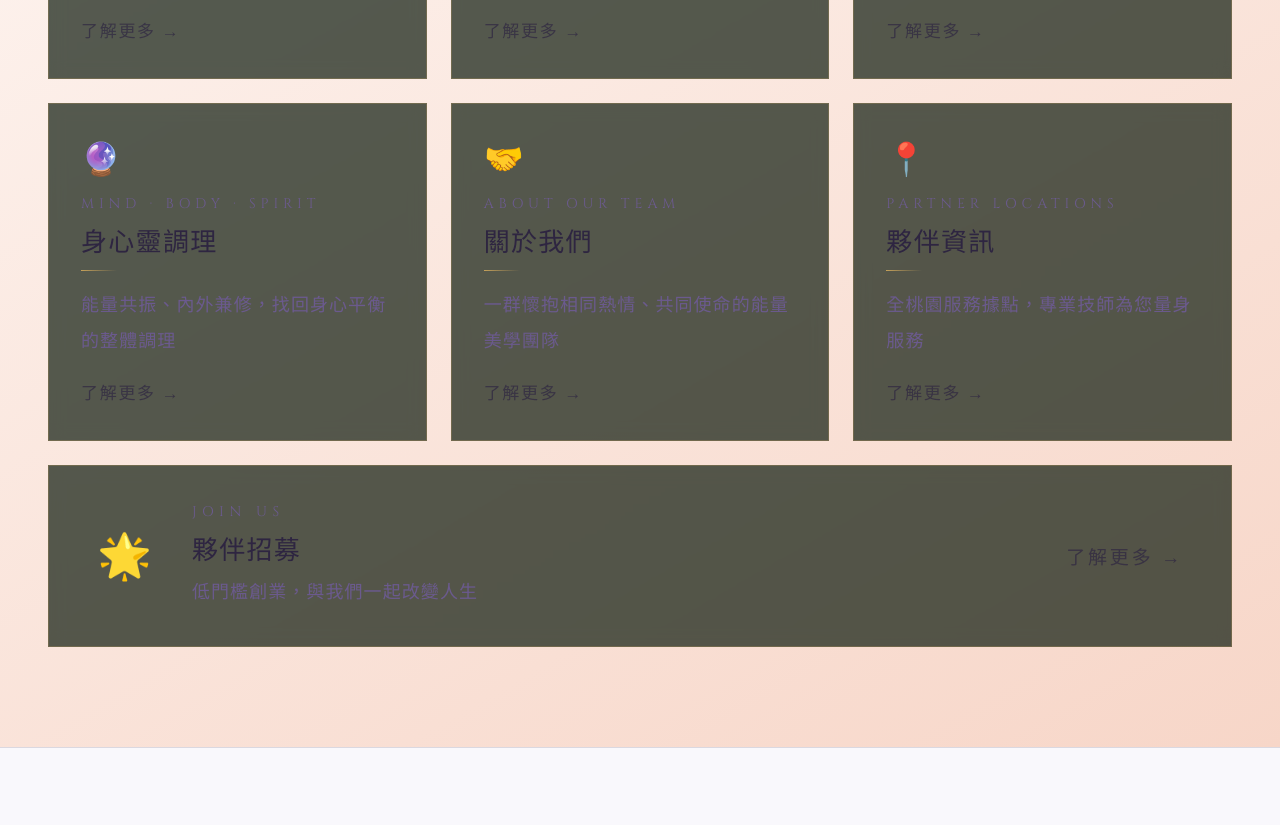
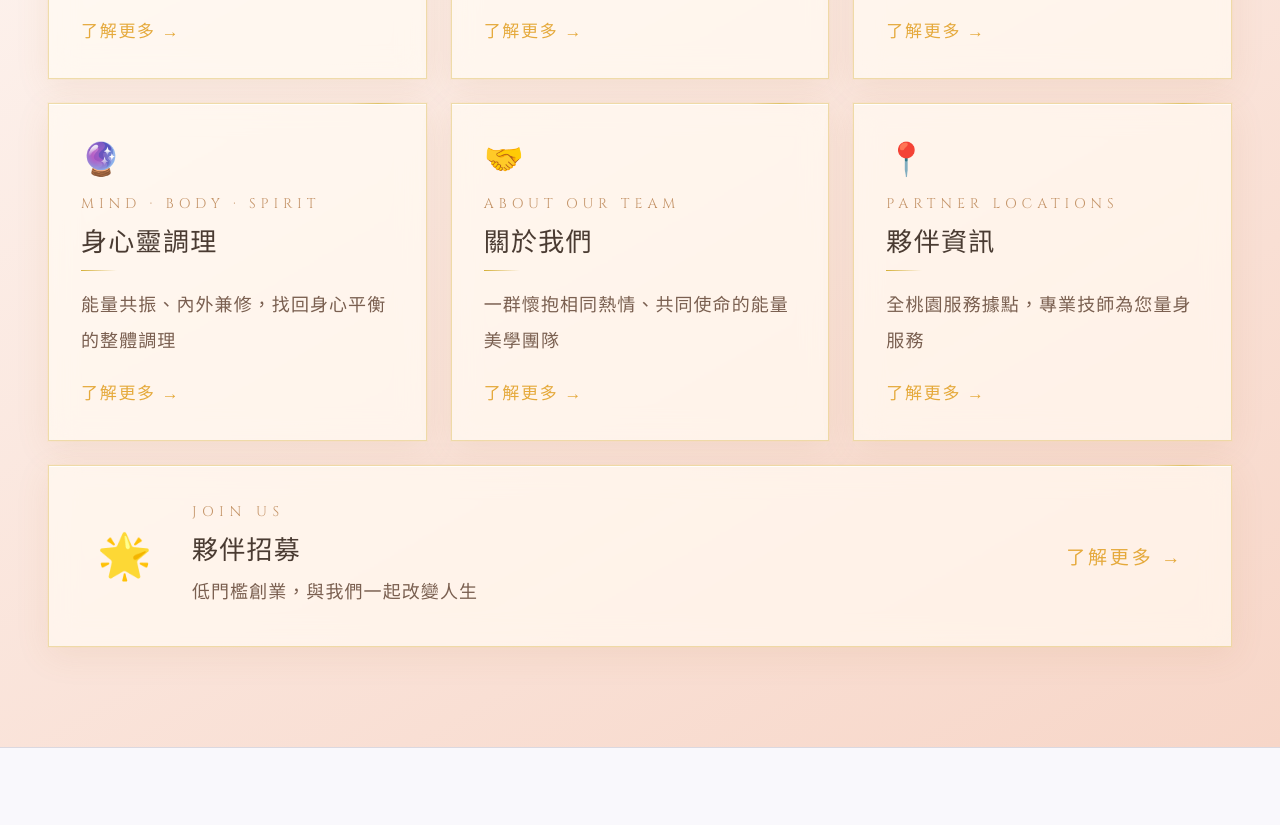
Before and after one commit to acandy135789-design/mgd-beauty, a website: page index.html in a window 1280 px wide. Shown: the part 1486-2311 px from the top of the page. Drawn offline with nearby package versions, Linux system fonts and the light colour scheme.

Commit message:
Apply Glassmorphism cards: frosted glass, gold border, amber text, golden CTA

```diff
--- a/index.bundle.js
+++ b/index.bundle.js
@@ -299,40 +299,40 @@ const _jsxFileName = "";
               , sections.slice(0, 6).map((s, i) => (
                 React.createElement('a', { key: s.title, href: s.href, style: { textDecoration: 'none' }, __self: this, __source: {fileName: _jsxFileName, lineNumber: 302}}
                   , React.createElement('div', { className: `ing-circle reveal delay-${(i % 3) + 1}`, style: {
-                    background: 'rgba(13,26,14,0.7)', padding: '36px 32px',
-                    backdropFilter: 'blur(8px)', height: '100%',
-                    transition: 'border-color 0.3s, background 0.3s',
+                    background: 'rgba(255,252,245,0.68)', padding: '36px 32px',
+                    backdropFilter: 'blur(14px) saturate(1.3)', WebkitBackdropFilter: 'blur(14px) saturate(1.3)', height: '100%',
+                    transition: 'border-color 0.3s, background 0.3s, box-shadow 0.3s',
                   },
-                    onMouseEnter: e => e.currentTarget.style.background = 'rgba(13,26,14,0.95)',
-                    onMouseLeave: e => e.currentTarget.style.background = 'rgba(13,26,14,0.7)', __self: this, __source: {fileName: _jsxFileName, lineNumber: 303}}
+                    onMouseEnter: e => e.currentTarget.style.background = 'rgba(255,250,238,0.85)',
+                    onMouseLeave: e => e.currentTarget.style.background = 'rgba(255,252,245,0.68)', __self: this, __source: {fileName: _jsxFileName, lineNumber: 303}}
 
                     , React.createElement('div', { style: { fontSize: 32, marginBottom: 16 }, __self: this, __source: {fileName: _jsxFileName, lineNumber: 311}}, s.icon)
-                    , React.createElement('div', { style: { fontFamily: 'Cinzel, serif', fontSize: 14, letterSpacing: '0.35em', color: '#6B5A8E', marginBottom: 8 }, __self: this, __source: {fileName: _jsxFileName, lineNumber: 312}}, s.en)
-                    , React.createElement('div', { style: { fontFamily: '"Cormorant Garamond", serif', fontSize: 26, fontWeight: 500, color: '#2E2541', letterSpacing: '0.05em', marginBottom: 12 }, __self: this, __source: {fileName: _jsxFileName, lineNumber: 313}}, s.title)
-                    , React.createElement('div', { style: { width: 36, height: 1, background: 'linear-gradient(90deg, #C5A059, transparent)', marginBottom: 16 }, __self: this, __source: {fileName: _jsxFileName, lineNumber: 314}} )
-                    , React.createElement('p', { style: { fontFamily: '"Noto Serif TC", serif', fontSize: 18, color: '#6B5A8E', lineHeight: 2, letterSpacing: '0.06em' }, __self: this, __source: {fileName: _jsxFileName, lineNumber: 315}}, s.desc)
-                    , React.createElement('div', { style: { marginTop: 20, fontFamily: '"Noto Serif TC", serif', fontSize: 17, color: 'rgba(46,37,65,0.7)', letterSpacing: '0.1em' }, __self: this, __source: {fileName: _jsxFileName, lineNumber: 316}}, "了解更多 →" )
+                    , React.createElement('div', { style: { fontFamily: 'Cinzel, serif', fontSize: 14, letterSpacing: '0.35em', color: '#C5956A', marginBottom: 8 }, __self: this, __source: {fileName: _jsxFileName, lineNumber: 312}}, s.en)
+                    , React.createElement('div', { style: { fontFamily: '"Cormorant Garamond", serif', fontSize: 26, fontWeight: 500, color: '#4A3B32', letterSpacing: '0.05em', marginBottom: 12 }, __self: this, __source: {fileName: _jsxFileName, lineNumber: 313}}, s.title)
+                    , React.createElement('div', { style: { width: 36, height: 1, background: 'linear-gradient(90deg, #D4AF37, transparent)', marginBottom: 16 }, __self: this, __source: {fileName: _jsxFileName, lineNumber: 314}} )
+                    , React.createElement('p', { style: { fontFamily: '"Noto Serif TC", serif', fontSize: 18, color: '#7A5F50', lineHeight: 2, letterSpacing: '0.06em' }, __self: this, __source: {fileName: _jsxFileName, lineNumber: 315}}, s.desc)
+                    , React.createElement('div', { style: { marginTop: 20, fontFamily: '"Noto Serif TC", serif', fontSize: 17, color: '#E5A93B', letterSpacing: '0.1em' }, __self: this, __source: {fileName: _jsxFileName, lineNumber: 316}}, "了解更多 →" )
                   )
                 )
               ))
             )
             , React.createElement('a', { href: sections[6].href, style: { textDecoration: 'none' }, __self: this, __source: {fileName: _jsxFileName, lineNumber: 321}}
               , React.createElement('div', { className: "ing-circle overview-last-card reveal"  , style: {
-                background: 'rgba(13,26,14,0.7)', padding: '36px 48px',
-                backdropFilter: 'blur(8px)',
+                background: 'rgba(255,252,245,0.68)', padding: '36px 48px',
+                backdropFilter: 'blur(14px) saturate(1.3)', WebkitBackdropFilter: 'blur(14px) saturate(1.3)',
                 display: 'flex', alignItems: 'center', gap: 40,
-                transition: 'background 0.3s',
+                transition: 'background 0.3s, box-shadow 0.3s',
               },
-                onMouseEnter: e => e.currentTarget.style.background = 'rgba(13,26,14,0.95)',
-                onMouseLeave: e => e.currentTarget.style.background = 'rgba(13,26,14,0.7)', __self: this, __source: {fileName: _jsxFileName, lineNumber: 322}}
+                onMouseEnter: e => e.currentTarget.style.background = 'rgba(255,250,238,0.85)',
+                onMouseLeave: e => e.currentTarget.style.background = 'rgba(255,252,245,0.68)', __self: this, __source: {fileName: _jsxFileName, lineNumber: 322}}
 
                 , React.createElement('div', { style: { fontSize: 44, flexShrink: 0 }, __self: this, __source: {fileName: _jsxFileName, lineNumber: 331}}, sections[6].icon)
                 , React.createElement('div', { style: { flex: 1 }, __self: this, __source: {fileName: _jsxFileName, lineNumber: 332}}
-                  , React.createElement('div', { style: { fontFamily: 'Cinzel, serif', fontSize: 14, letterSpacing: '0.4em', color: '#6B5A8E', marginBottom: 8 }, __self: this, __source: {fileName: _jsxFileName, lineNumber: 333}}, sections[6].en)
-                  , React.createElement('div', { style: { fontFamily: '"Cormorant Garamond", serif', fontSize: 26, fontWeight: 500, color: '#2E2541', letterSpacing: '0.05em' }, __self: this, __source: {fileName: _jsxFileName, lineNumber: 334}}, sections[6].title)
-                  , React.createElement('p', { style: { fontFamily: '"Noto Serif TC", serif', fontSize: 18, color: '#6B5A8E', lineHeight: 2, letterSpacing: '0.06em', marginTop: 8 }, __self: this, __source: {fileName: _jsxFileName, lineNumber: 335}}, sections[6].desc)
+                  , React.createElement('div', { style: { fontFamily: 'Cinzel, serif', fontSize: 14, letterSpacing: '0.4em', color: '#C5956A', marginBottom: 8 }, __self: this, __source: {fileName: _jsxFileName, lineNumber: 333}}, sections[6].en)
+                  , React.createElement('div', { style: { fontFamily: '"Cormorant Garamond", serif', fontSize: 26, fontWeight: 500, color: '#4A3B32', letterSpacing: '0.05em' }, __self: this, __source: {fileName: _jsxFileName, lineNumber: 334}}, sections[6].title)
+                  , React.createElement('p', { style: { fontFamily: '"Noto Serif TC", serif', fontSize: 18, color: '#7A5F50', lineHeight: 2, letterSpacing: '0.06em', marginTop: 8 }, __self: this, __source: {fileName: _jsxFileName, lineNumber: 335}}, sections[6].desc)
                 )
-                , React.createElement('div', { style: { fontFamily: '"Noto Serif TC", serif', fontSize: 19, color: 'rgba(46,37,65,0.7)', letterSpacing: '0.15em', flexShrink: 0 }, __self: this, __source: {fileName: _jsxFileName, lineNumber: 337}}, "了解更多 →" )
+                , React.createElement('div', { style: { fontFamily: '"Noto Serif TC", serif', fontSize: 19, color: '#E5A93B', letterSpacing: '0.15em', flexShrink: 0 }, __self: this, __source: {fileName: _jsxFileName, lineNumber: 337}}, "了解更多 →" )
               )
             )
           )
--- a/mgd-beauty.css
+++ b/mgd-beauty.css
@@ -166,15 +166,34 @@
     .svc-card:hover .svc-img { transform: scale(1.06); }
     .svc-img { transition: transform 0.7s cubic-bezier(.16,1,.3,1); }
 
-    /* ── Ingredient circle ── */
+    /* ── Glass Card (Glassmorphism) ── */
     .ing-circle {
-      border: 1px solid rgba(197,160,89,0.25);
-      transition: border-color 0.4s, box-shadow 0.4s, transform 0.4s;
+      border: 1px solid rgba(212, 175, 55, 0.38);
+      box-shadow:
+        0 8px 32px rgba(180, 120, 60, 0.10),
+        inset 0 1px 0 rgba(255, 255, 255, 0.88),
+        0 0 0 1px rgba(255, 220, 140, 0.12);
+      transition: border-color 0.4s, box-shadow 0.4s, transform 0.4s, background 0.4s;
     }
     .ing-circle:hover {
-      border-color: rgba(197,160,89,0.7);
-      box-shadow: 0 0 28px rgba(197,160,89,0.2);
-      transform: translateY(-6px) scale(1.04);
+      border-color: rgba(212, 175, 55, 0.70);
+      box-shadow:
+        0 18px 52px rgba(180, 120, 60, 0.18),
+        inset 0 1px 0 rgba(255, 255, 255, 0.95),
+        0 0 28px rgba(212, 175, 55, 0.14),
+        0 0 0 1px rgba(229, 169, 59, 0.20);
+      transform: translateY(-7px) scale(1.025);
+    }
+    /* 發光能量粒子裝飾（右上角偽元素） */
+    .ing-circle::before {
+      content: '';
+      position: absolute;
+      top: -1px;
+      right: 18px;
+      width: 60px;
+      height: 1px;
+      background: linear-gradient(90deg, transparent, rgba(212,175,55,0.55), transparent);
+      pointer-events: none;
     }
 
     /* ── Testimonial card ── */
```
